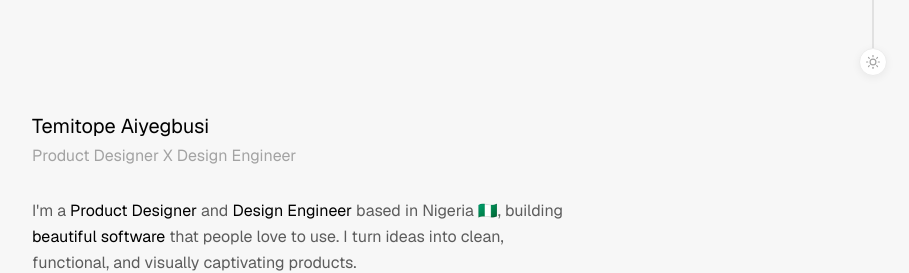
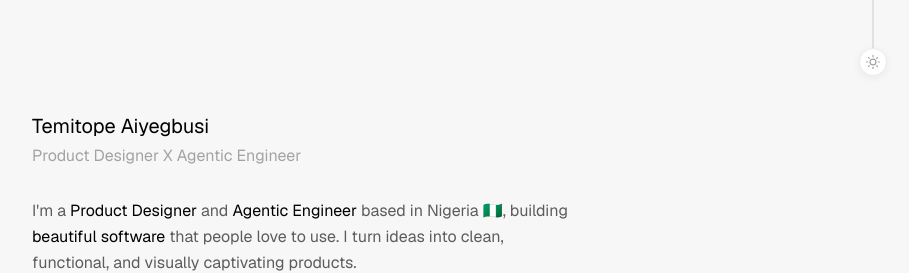
Before and after one commit to ttaiyegbusi/Temitope-Portfolio-2026, a Next.js app: page /about in a window 1280 px wide. Shown: the top 273 px of the page, without its empty margins (333-1242 px from the left). Built offline with nearby package versions, Linux system fonts and the light colour scheme; no server answers.

Commit message:
feat: update job title from Design Engineer to Agentic Engineer across multiple components

```diff
--- a/src/app/about/page.tsx
+++ b/src/app/about/page.tsx
@@ -64,7 +64,7 @@ export default function AboutPage() {
             Temitope Aiyegbusi
           </h1>
           <p className="text-sm md:text-base font-normal text-text-soft font-sans">
-            Product Designer X Design Engineer
+            Product Designer X Agentic Engineer
           </p>
         </header>
       </CascadeReveal>
@@ -73,7 +73,7 @@ export default function AboutPage() {
         <section className="max-w-[550px] mx-auto mt-[30px] flex flex-col gap-5">
           <p className="text-base font-normal text-text-sub leading-relaxed">
             I&apos;m a <span className="text-black">Product Designer</span> and{" "}
-            <span className="text-black">Design Engineer</span> based in Nigeria
+            <span className="text-black">Agentic Engineer</span> based in Nigeria
             🇳🇬, building{" "}
             <Link href="/work" className="text-black hover:text-text-sub transition-colors">
               beautiful software
--- a/src/app/layout.tsx
+++ b/src/app/layout.tsx
@@ -22,7 +22,7 @@ const siteUrl =
     ? `https://${process.env.VERCEL_PROJECT_PRODUCTION_URL}`
     : "http://localhost:3000");
 
-const title = "Temitope Aiyegbusi — Product Designer X Design Engineer";
+const title = "Temitope Aiyegbusi — Product Designer X Agentic Engineer";
 const description =
   "I'm passionate about transforming ideas into clean, functional, and visually captivating products.";
 
--- a/src/app/opengraph-image.tsx
+++ b/src/app/opengraph-image.tsx
@@ -1,6 +1,6 @@
 import { ImageResponse } from "next/og";
 
-export const alt = "Temitope Aiyegbusi — Product Designer X Design Engineer";
+export const alt = "Temitope Aiyegbusi — Product Designer X Agentic Engineer";
 export const size = { width: 1200, height: 630 };
 export const contentType = "image/png";
 
@@ -65,7 +65,7 @@ export default function OpengraphImage() {
             Temitope Aiyegbusi
           </div>
           <div style={{ fontSize: 38, color: "#737373" }}>
-            Product Designer × Design Engineer
+            Product Designer × Agentic Engineer
           </div>
         </div>
 
--- a/src/components/HomeContent.tsx
+++ b/src/components/HomeContent.tsx
@@ -38,7 +38,7 @@ export function HomeContent() {
             Temitope Aiyegbusi
           </h1>
           <p className="text-sm md:text-base font-normal text-text-soft font-sans">
-            Product Designer X Design Engineer
+            Product Designer X Agentic Engineer
           </p>
         </header>
       </CascadeReveal>
```
